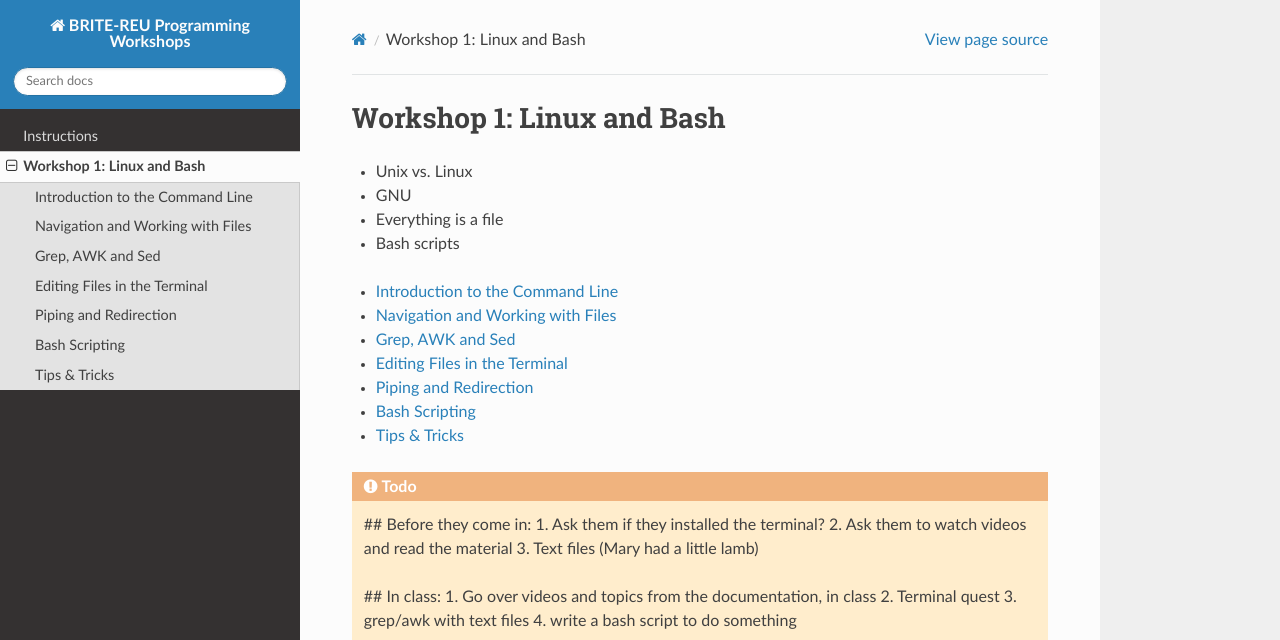
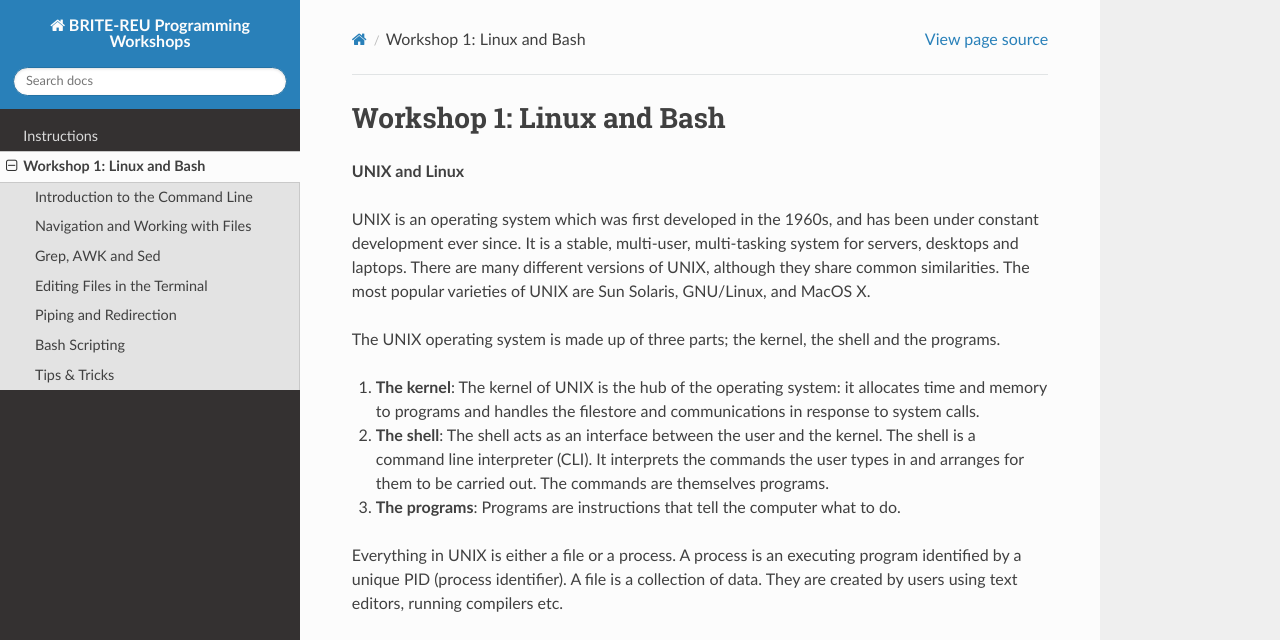
Before and after one commit to BRITE-REU/programming-workshops, a Sphinx documentation site: the page built from source/workshops/01_linux_bash/index.rst, in a window 1280 px wide and 1400 px high. Shown: the top 640 px of the window. Built offline with Sphinx 7.4.7 and the Read the Docs theme 2.0.0, drawn with Linux system fonts in a browser that asks for light colours; some of the changed text lies outside the part shown; grey boxes are pictures that could not be loaded.

Commit message:
Created the main introduction for workshop 1

```diff
--- a/source/workshops/01_linux_bash/index.rst
+++ b/source/workshops/01_linux_bash/index.rst
@@ -4,10 +4,50 @@
 Workshop 1: Linux and Bash
 ===========================
 
-- Unix vs. Linux
-- GNU
-- Everything is a file
-- Bash scripts
+
+**UNIX and Linux**
+
+UNIX is an operating system which was first developed in the 1960s, and has been under constant development ever since. It is a stable, multi-user, multi-tasking system for servers, desktops and laptops. There are many different versions of UNIX, although they share common similarities. The most popular varieties of UNIX are Sun Solaris, GNU/Linux, and MacOS X.
+
+The UNIX operating system is made up of three parts; the kernel, the shell and the programs.
+
+1. **The kernel**: The kernel of UNIX is the hub of the operating system: it allocates time and memory to programs and handles the filestore and communications in response to system calls.
+2. **The shell**: The shell acts as an interface between the user and the kernel. The shell is a command line interpreter (CLI). It interprets the commands the user types in and arranges for them to be carried out. The commands are themselves programs.
+3. **The programs**: Programs are instructions that tell the computer what to do.
+
+Everything in UNIX is either a file or a process. A process is an executing program identified by a unique PID (process identifier). A file is a collection of data. They are created by users using text editors, running compilers etc.
+
+.. raw:: html
+
+    <div style="position: relative; padding-bottom: 56.25%; height: 0; overflow: hidden; max-width: 100%; height: auto;">
+        <iframe src="https://www.youtube.com/embed/xRX6ZI_P-LA" frameborder="0" allowfullscreen style="position: absolute; top: 0; left: 0; width: 100%; height: 100%;"></iframe>
+    </div>
+
+Introduction to UNIX and Linux. *Runtime ~ 5min*
+
+In a GNU/Linux system, Linux is the kernel component. The rest of the system consists of other programs, many of which were written by or for the GNU Project. Because the Linux kernel alone does not form a working operating system, the term “GNU/Linux” is more appropriate for systems that many people casually refer to as “Linux”. The `GNU Project <https://www.gnu.org/gnu/thegnuproject.en.html>`_ has developed a comprehensive set of free software tools for use with Unix™and Unix-like operating systems such as Linux. These tools enable users to perform tasks ranging from the mundane (such as copying or removing files from the system) to the arcane (such as writing and compiling programs or doing sophisticated editing in a variety of document formats).
+
+Linux is also less likely to crash, better able to run more than one program at the same time, and more secure than many operating systems. With these advantages, Linux is the fastest growing operating system in the server market. More recently, Linux has begun to be popular among home and business users as well.
+
+**Bash**
+
+Bash is a shell developed by the GNU Project.
+
+.. raw:: html
+
+    <div style="position: relative; padding-bottom: 56.25%; height: 0; overflow: hidden; max-width: 100%; height: auto;">
+        <iframe src="https://www.youtube.com/embed/Yt57-gg9jVg" frameborder="0" allowfullscreen style="position: absolute; top: 0; left: 0; width: 100%; height: 100%;"></iframe>
+    </div>
+
+The terminal vs. the shell. *Runtime ~ 1min*
+
+.. raw:: html
+
+    <div style="position: relative; padding-bottom: 56.25%; height: 0; overflow: hidden; max-width: 100%; height: auto;">
+        <iframe src="https://www.youtube.com/embed/cBgHrShnhaU" frameborder="0" allowfullscreen style="position: absolute; top: 0; left: 0; width: 100%; height: 100%;"></iframe>
+    </div>
+
+What is the Bash Shell. *Runtime ~ 1min*
 
 
 .. toctree::
@@ -33,3 +73,8 @@ Workshop 1: Linux and Bash
     2. Terminal quest
     3. grep/awk with text files
     4. write a bash script to do something
+
+- Unix vs. Linux
+- GNU
+- Everything is a file
+- Bash scripts
```
